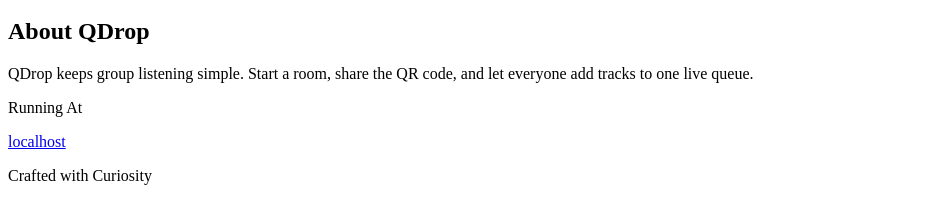
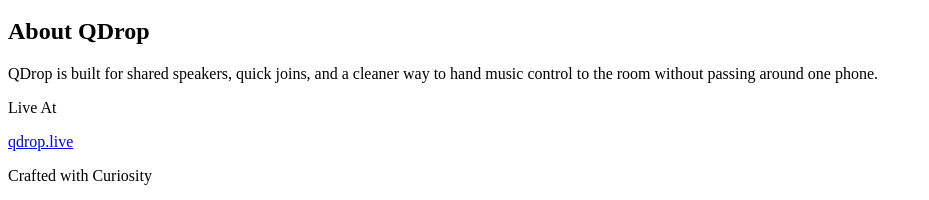
Before and after one commit to rishukumark19/spotify-QDrop, a React (Vite) app in the folder client/: page / in a window 1280 px wide. Shown: the part 536-736 px from the top of the page, without its empty margins (0-929 px from the left). Built offline with nearby package versions, Linux system fonts and the light colour scheme; no server answers; a web font is replaced by a local one.

Commit message:
Update homepage about section

```diff
--- a/client/src/pages/home.tsx
+++ b/client/src/pages/home.tsx
@@ -12,8 +12,6 @@
   const [roomName, setRoomName] = useState("");
   const [joinCode, setJoinCode] = useState("");
   const [activeTab, setActiveTab] = useState<"create" | "join">("create");
-  const currentOrigin = typeof window !== "undefined" ? window.location.origin : "";
-  const currentHost = currentOrigin.replace(/^https?:\/\//, "");
 
   const createRoom = useMutation({
     mutationFn: async (name: string) => {
@@ -175,21 +173,21 @@
             About QDrop
           </h2>
           <p className="text-sm text-muted-foreground leading-relaxed">
-            QDrop keeps group listening simple. Start a room, share the QR code, and let everyone add tracks to one live queue.
+            QDrop is built for shared speakers, quick joins, and a cleaner way to hand music control to the room without passing around one phone.
           </p>
-          {currentOrigin && (
           <div className="mt-4 flex flex-col gap-2">
             <p className="text-[10px] text-muted-foreground/60 uppercase tracking-widest">
-                Running At
+              Live At
             </p>
             <a
-                href={currentOrigin}
+              href="https://qdrop.live"
+              target="_blank"
+              rel="noopener noreferrer"
               className="text-xs font-mono text-primary hover:underline transition-all"
             >
-                {currentHost}
+              qdrop.live
             </a>
           </div>
-          )}
         </div>
 
         <div className="pb-6">
```
Lines whose indentation alone changed are shown as unchanged.
